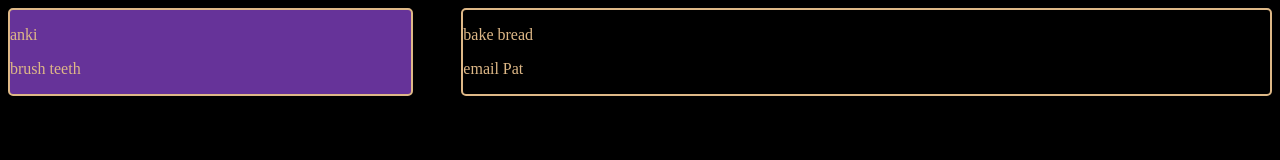
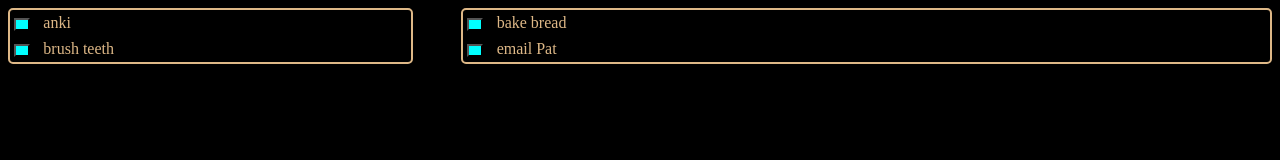
Before and after one commit to mjulmer/todolist, a website built with webpack: page src/template.html in a window 1280 px wide. Built offline with nearby package versions, Linux system fonts and the light colour scheme.

Commit message:
Add buttons and completed state for todo items

```diff
--- a/src/dom-manager.js
+++ b/src/dom-manager.js
@@ -13,11 +13,27 @@ function updateListUi(list) {
 
 function createNewTodoUi(todo) {
   const todoDiv = document.createElement("div");
-  todoDiv.className = "todo-item todo-item-" + todo.id;
+  todoDiv.className = "todo-item";
+  todoDiv.id = "todo-item-" + todo.id;
 
-  const title = document.createElement("p");
+  const completedButton = document.createElement("button");
+  completedButton.className = "todo-button";
+  completedButton.addEventListener("click", (event) =>
+    onTodoClick(event, todo)
+  );
+
+  const title = document.createElement("span");
   title.textContent = todo.name;
 
+  todoDiv.appendChild(completedButton);
   todoDiv.appendChild(title);
   return todoDiv;
 }
+
+function onTodoClick(event, todo) {
+  const todoDiv = event.target.parentElement;
+  todoDiv.className === "todo-item"
+    ? (todoDiv.className = "todo-item-completed")
+    : (todoDiv.className = "todo-item");
+  todo.completed = !todo.completed;
+}
--- a/src/styles.css
+++ b/src/styles.css
@@ -11,6 +11,23 @@ body {
   border-radius: 5px;
 }
 
-.dailies {
-  background-color: rebeccapurple;
+.todo-item,
+.todo-item-completed {
+  padding: 0.25em;
 }
+
+.todo-item-completed {
+  color: rgb(114, 114, 114);
+  text-decoration: line-through;
+}
+
+.todo-button {
+  width: 1em;
+  height: 1em;
+  margin-right: 1em;
+  background-color: aqua;
+}
+
+.todo-item-completed .todo-button {
+  background-color: blueviolet;
+}
```
